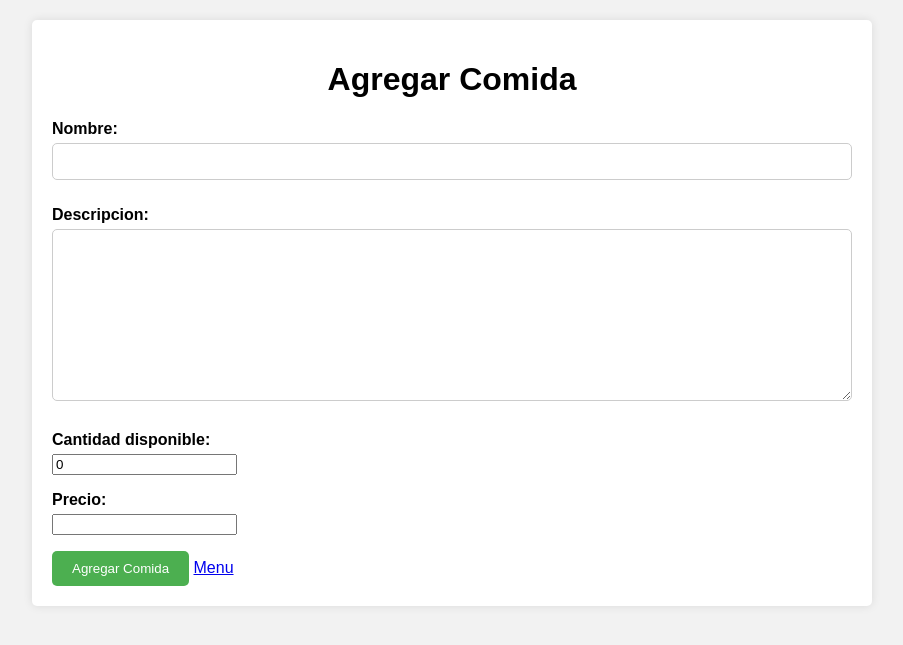
After one commit to jorgeLP1109/restaurante_project, a Django app: page /agregar_comida/ in a window 1280 px wide. The commit adds this page. Shown: the top 645 px of the page, without its empty margins (188-1091 px from the left). Run offline with Django 5.2, Linux system fonts and the light colour scheme.

Commit message:
problemas resuelto cargar comida

```diff
--- a/restaurante_app/admin.py
+++ b/restaurante_app/admin.py
@@ -1,7 +1,7 @@
 
 from django.contrib import admin
-from .models import Producto, Ticket, Cliente
+from .models import Ticket, Cliente
 
-admin.site.register(Producto)
+#admin.site.register(Producto)
 admin.site.register(Ticket)
 admin.site.register(Cliente)
--- a/restaurante_app/forms.py
+++ b/restaurante_app/forms.py
@@ -1,26 +1,21 @@
 # restaurante_app/forms.py
 from django import forms
-from .models import Producto
 from .models import Cliente
 from .models import Mesa
 from .models import Comanda
 from .models import Bebida
+from .models import Comida
 
 class ComandaForm(forms.ModelForm):
     class Meta:
         model = Comanda
-        fields = ['mesa', 'producto', 'cantidad']
+        fields = ['mesa', 'comida', 'bebida', 'cantidad']
         # Puedes personalizar los widgets, etiquetas, etc., según tus necesidades
 
 class MesaForm(forms.ModelForm):
     class Meta:
         model = Mesa
         fields = ['nombre', 'cliente_nombre', 'cliente_identificacion']
-
-class ProductoForm(forms.ModelForm):
-    class Meta:
-        model = Producto
-        fields = ['nombre', 'descripcion', 'precio']
 
 
 class ClienteForm(forms.ModelForm):
@@ -35,3 +30,8 @@ class BebidaForm(forms.ModelForm):
     class Meta:
         model = Bebida
         fields = ['nombre', 'descripcion', 'cantidad_disponible', 'precio']
+
+class ComidaForm(forms.ModelForm):
+    class Meta:
+        model = Comida
+        fields = ['nombre', 'descripcion', 'cantidad_disponible', 'precio']
--- a/restaurante_app/static/css/style.css
+++ b/restaurante_app/static/css/style.css
@@ -1,7 +1,6 @@
 /* static/css/style.css */
 
 body {
-    background-image: url('ruta/a/tu/5.jpg');
     background-size: cover;
     font-family: 'Arial', sans-serif;
     background-color: #f2f2f2;
--- a/restaurante_app/templates/base.html
+++ b/restaurante_app/templates/base.html
@@ -30,12 +30,14 @@
 
 
                 {% if user.is_authenticated %}
-                <a class="nav-link" href="{% url 'agregar_producto' %}">Agregar Producto</a>
+
+                <a class="nav-link" href="{% url 'agregar_comida' %}">Agregar Comida</a>
                 <a class="nav-link" href="{% url 'registrar_usuario' %}">Registrar Usuario</a>
-                <a class="nav-link" href="{% url 'lista_productos' %}">Lista de Productos</a>
+
                 <a class="nav-link" href="{% url 'lista_mesas' %}">Lista de Mesas</a>
                 <a class="nav-link" href="{% url 'abrir_mesa' %}">Abrir Mesa</a>
                 <a class="nav-link" href="{% url 'inventario' %}">Inventario</a></li>
+                <a class="nav-link" href="{% url 'menu' %}">Menu</a></li>
                 <a class="nav-link" href="{% url 'consultar_contabilidad' %}">contabilidad</a>
 
                 {% if mesas.last and mesas.last.id %}
--- /dev/null
+++ b/restaurante_app/templates/restaurante_app/agregar_comida.html
@@ -0,0 +1,73 @@
+<!DOCTYPE html>
+<html lang="en">
+<head>
+    <meta charset="UTF-8">
+    <meta name="viewport" content="width=device-width, initial-scale=1.0">
+    <title>Agregar Bebida</title>
+    <style>
+        body {
+            font-family: Arial, sans-serif;
+            margin: 0;
+            padding: 0;
+            background-color: #f2f2f2;
+        }
+
+        .container {
+            max-width: 800px;
+            margin: 20px auto;
+            padding: 20px;
+            background-color: #fff;
+            border-radius: 5px;
+            box-shadow: 0 0 10px rgba(0, 0, 0, 0.1);
+        }
+
+        h1 {
+            text-align: center;
+        }
+
+        form {
+            margin-top: 20px;
+        }
+
+        form label {
+            display: block;
+            margin-bottom: 5px;
+            font-weight: bold;
+        }
+
+        form input[type="text"],
+        form textarea {
+            width: 100%;
+            padding: 10px;
+            margin-bottom: 10px;
+            border: 1px solid #ccc;
+            border-radius: 5px;
+            box-sizing: border-box;
+        }
+
+        form button {
+            padding: 10px 20px;
+            background-color: #4caf50;
+            color: #fff;
+            border: none;
+            border-radius: 5px;
+            cursor: pointer;
+        }
+
+        form button:hover {
+            background-color: #45a049;
+        }
+    </style>
+</head>
+<body>
+    <div class="container">
+        <h1>Agregar Comida</h1>
+        <form method="POST">
+            {% csrf_token %}
+            {{ form.as_p }}
+            <button type="submit">Agregar Comida</button>
+            <a href="{% url 'menu' %}" type="submit">Menu</a>
+        </form>
+    </div>
+</body>
+</html>
--- a/restaurante_app/templates/restaurante_app/editar_producto.html
+++ b/restaurante_app/templates/restaurante_app/editar_comida.html
@@ -2,7 +2,7 @@
 
 {% block content %}
   <div class="container mt-4">
-    <h2>Editar Producto</h2>
+    <h2>Editar Comida</h2>
     <form method="post" class="form">
       {% csrf_token %}
       {{ form.as_p }}
--- a/restaurante_app/views.py
+++ b/restaurante_app/views.py
@@ -4,8 +4,7 @@ from django.shortcuts import render, redirect, get_object_or_404
 from django.contrib.auth.decorators import permission_required
 from django.contrib.auth.forms import UserCreationForm
 from django.contrib.auth.decorators import login_required
-from .models import Producto, Ticket, Cliente
-from .forms import ProductoForm
+from .models import Ticket, Cliente
 from .forms import ClienteForm
 from django.urls import reverse
 from .models import Mesa, Comanda, Contabilidad
@@ -15,38 +14,40 @@ from datetime import datetime
 from .forms import CerrarMesaForm
 from django.db.models import Sum
 from django.db.models import Q
-from .forms import ComandaForm, BebidaForm
-from .models import Producto, Bebida, Articulo, Comanda
-
+from .forms import ComandaForm, BebidaForm, ComidaForm
+from .models import Bebida, Articulo, Comanda, Comida
+from decimal import Decimal
 from django.shortcuts import render, redirect, get_object_or_404
-from .models import Mesa, Bebida, Producto, Articulo, Comanda
+from .models import Mesa, Bebida, Articulo, Comanda, Comida
 
 def agregar_comanda(request, mesa_id):
     mesa = get_object_or_404(Mesa, id=mesa_id)
-    productos = Producto.objects.all()
     bebidas = Bebida.objects.all()
+    comidas = Comida.objects.all()
 
     if request.method == 'POST':
         if 'form-bebida' in request.POST:
             bebida_id = request.POST.get('bebida_id')
             cantidad = request.POST.get('bebida_cantidad')
+            print(f"Bebida ID: {bebida_id}, Cantidad: {cantidad}")
             if bebida_id and cantidad:
                 bebida = get_object_or_404(Bebida, id=bebida_id)
                 comanda, created = Comanda.objects.get_or_create(mesa=mesa, bebida=bebida)
                 comanda.cantidad += int(cantidad)
                 comanda.save()
-        elif 'form-producto' in request.POST:
-            print("Formulario de productos procesado")
-            producto_id = request.POST.get('producto_id')
-            cantidad = request.POST.get('producto_cantidad')
-            if producto_id and cantidad:
-                producto = get_object_or_404(Producto, id=producto_id)
-                comanda, created = Comanda.objects.get_or_create(mesa=mesa, producto=producto)
+
+        elif 'form-comida' in request.POST:
+            comida_id = request.POST.get('comida_id')
+            cantidad = request.POST.get('comida_cantidad')
+            print(f"Comida ID: {comida_id}, Cantidad: {cantidad}")
+            if comida_id and cantidad:
+                comida = get_object_or_404(Comida, id=comida_id)
+                comanda, created = Comanda.objects.get_or_create(mesa=mesa, comida=comida)
                 comanda.cantidad += int(cantidad)
                 comanda.save()
 
     comandas = Comanda.objects.filter(mesa=mesa)
-    return render(request, 'restaurante_app/agregar_comanda.html', {'mesa': mesa, 'productos': productos, 'bebidas': bebidas, 'comandas': comandas})
+    return render(request, 'restaurante_app/agregar_comanda.html', {'mesa': mesa,'bebidas': bebidas,'comidas': comidas, 'comandas': comandas})
 
 def agregar_bebida(request):
     if request.method == 'POST':
@@ -57,6 +58,18 @@ def agregar_bebida(request):
     else:
         form = BebidaForm()
     return render(request, 'restaurante_app/agregar_bebida.html', {'form': form})
+
+def agregar_comida(request):
+    if request.method == 'POST':
+        form = ComidaForm(request.POST)
+        if form.is_valid():
+            form.save()
+            return redirect('menu')
+    else:
+        form = ComidaForm()
+    return render(request, 'restaurante_app/agregar_comida.html', {'form': form})
+
+
 
 def crear_comanda(request):
     if request.method == 'POST':
@@ -91,9 +104,12 @@ def abrir_mesa(request):
 def cerrar_mesa(request, mesa_id):
     mesa = get_object_or_404(Mesa, id=mesa_id)
     comandas = Comanda.objects.filter(mesa=mesa)
-    total = sum(comanda.bebida.precio * comanda.cantidad if comanda.bebida else
-                comanda.producto.precio * comanda.cantidad if comanda.producto else
-                comanda.articulo.precio * comanda.cantidad if comanda.articulo else 0 for comanda in comandas)
+
+    # Calcular el total como un Decimal en lugar de un float
+    total = Decimal(sum(comanda.bebida.precio * comanda.cantidad if comanda.bebida else
+                        comanda.comida.precio * comanda.cantidad if comanda.comida else
+                        comanda.articulo.precio * comanda.cantidad if comanda.articulo else 0
+                        for comanda in comandas))
 
     # Lógica para cerrar la mesa
     contabilidad = Contabilidad.objects.last()  # Obtén la última instancia de Contabilidad
@@ -112,7 +128,7 @@ def cerrar_mesa(request, mesa_id):
     # Renderiza la plantilla con el detalle de la mesa cerrada
     return render(request, 'restaurante_app/cerrar_mesa_detalle.html', {'mesa': mesa, 'total': total})
 
-
+#0joooooooooooooooooooooooooooooooooo!!!!!!!!! solo producto aqui
 def cerrar_mesa_detalle(request, mesa_id):
     mesa = get_object_or_404(Mesa, id=mesa_id)
     comandas = Comanda.objects.filter(mesa=mesa)
@@ -121,19 +137,6 @@ def cerrar_mesa_detalle(request, mesa_id):
     mesas_abiertas = Mesa.objects.filter(abierta=True)  # Obtener las mesas abiertas
 
     return render(request, 'restaurante_app/cerrar_mesa.html', {'mesa': mesa, 'comandas': comandas, 'total': total, 'mesas_abiertas': mesas_abiertas})
-
-
-def agregar_producto(request):
-    if request.method == 'POST':
-        form = ProductoForm(request.POST)
-        if form.is_valid():
-            # Guardar el producto si el formulario es válido
-            form.save()
-            return redirect('lista_productos')
-    else:
-        form = ProductoForm()
-
-    return render(request, 'restaurante_app/agregar_producto.html', {'form': form})
 
 def listar_clientes(request):
     clientes = Cliente.objects.all()
@@ -168,23 +171,6 @@ def eliminar_cliente(request, cliente_id):
     cliente = get_object_or_404(Cliente, pk=cliente_id)
     cliente.delete()
     return redirect('listar_clientes')
-
-
-def cargar_editar_producto(request, pk=None):
-    if pk:
-        producto = get_object_or_404(Producto, pk=pk)
-    else:
-        producto = None
-
-    if request.method == 'POST':
-        form = ProductoForm(request.POST, instance=producto)
-        if form.is_valid():
-            form.save()
-            return redirect('admin_interface')  # Cambia 'admin_interface' por la URL correcta
-    else:
-        form = ProductoForm(instance=producto)
-
-    return render(request, 'restaurante_app/cargar_editar_producto.html', {'form': form})
 
 def admin_interface(request):
     productos = Producto.objects.all()
@@ -222,29 +208,6 @@ def profile(request):
 def ver_perfil(request):
     # Aquí puedes agregar lógica para obtener información adicional del usuario si es necesario
     return render(request, 'restaurante_app/profile.html')
-
-def lista_productos(request):
-    productos = Producto.objects.all()  # Obtener todos los productos
-    return render(request, 'restaurante_app/lista_productos.html', {'productos': productos})
-
-def editar_producto(request, pk):
-    producto = get_object_or_404(Producto, id=pk)
-    if request.method == 'POST':
-        form = ProductoForm(request.POST, instance=producto)
-        if form.is_valid():
-            form.save()
-            return redirect('lista_productos')
-    else:
-        form = ProductoForm(instance=producto)
-    return render(request, 'restaurante_app/editar_producto.html', {'form': form})
-
-
-
-def eliminar_producto(request, pk):
-    producto = get_object_or_404(Producto, pk=pk)
-    # Lógica para eliminar el producto
-    producto.delete()
-    return redirect('lista_productos')
 
 def consultar_contabilidad(request):
     # Obtener parámetros de consulta
@@ -303,6 +266,10 @@ def inventario(request):
     bebidas = Bebida.objects.all()
     return render(request, 'restaurante_app/inventario.html', {'bebidas': bebidas})
 
+def menu(request):
+    comidas = Comida.objects.all()
+    return render(request, 'restaurante_app/menu.html', {'comidas': comidas})
+
 
 def editar_bebida(request, bebida_id):
     bebida = get_object_or_404(Bebida, id=bebida_id)
@@ -319,3 +286,20 @@ def eliminar_bebida(request, bebida_id):
     bebida = get_object_or_404(Bebida, id=bebida_id)
     bebida.delete()
     return redirect('inventario')
+
+
+def editar_comida(request, bebida_id):
+    comida = get_object_or_404(Comida, id=comida_id)
+    if request.method == 'POST':
+        form = ComidaForm(request.POST, instance=comida)
+        if form.is_valid():
+            form.save()
+            return redirect('menu')
+    else:
+        form = ComidaForm(instance=comida)
+    return render(request, 'restaurante_app/editar_comida.html', {'form': form})
+
+def eliminar_comida(request, bebida_id):
+    comida = get_object_or_404(Comida, id=comida_id)
+    comida.delete()
+    return redirect('menu')
--- a/restaurante_project/urls.py
+++ b/restaurante_project/urls.py
@@ -7,21 +7,21 @@ from django.contrib.auth.views import LogoutView
 from restaurante_app.views import profile
 from restaurante_app.views import lista_mesas, abrir_mesa
 from restaurante_app.views import crear_comanda, ver_comandas, agregar_comanda, cerrar_mesa, cerrar_mesa_detalle
-from restaurante_app.views import inventario, agregar_bebida, editar_bebida, eliminar_bebida
+from restaurante_app.views import inventario, agregar_bebida, editar_bebida, eliminar_bebida, menu, agregar_comida, editar_comida, eliminar_comida
 app_name = 'restaurante_app'
 
 urlpatterns = [
     path('admin/', admin.site.urls),
     path('accounts/', include('django.contrib.auth.urls')),
     path('', views.inicio, name='inicio'),
-    path('agregar_producto/', views.agregar_producto, name='agregar_producto'),
+
     path('registrar_usuario/', views.registrar_usuario, name='registrar_usuario'),
     path('cerrar_sesion/', LogoutView.as_view(), name='cerrar_sesion'),
     path('accounts/profile/', profile, name='profile'),
     path('perfil/', views.ver_perfil, name='ver_perfil'),
-    path('lista_productos/', views.lista_productos, name='lista_productos'),
-    path('editar_producto/<int:pk>/', views.editar_producto, name='editar_producto'),
-    path('eliminar_producto/<int:pk>/', views.eliminar_producto, name='eliminar_producto'),
+
+
+
     path('lista_mesas/', views.lista_mesas, name='lista_mesas'),
     path('abrir_mesa/', views.abrir_mesa, name='abrir_mesa'),
     path('cerrar_mesa/<int:mesa_id>/', views.cerrar_mesa, name='cerrar_mesa'),
@@ -34,7 +34,10 @@ urlpatterns = [
     path('agregar_bebida/', agregar_bebida, name='agregar_bebida'),
     path('editar_bebida/<int:bebida_id>/', editar_bebida, name='editar_bebida'),
     path('eliminar_bebida/<int:bebida_id>/', eliminar_bebida, name='eliminar_bebida'),
-
+    path('menu/', menu, name='menu'), #intento
+    path('agregar_comida/', agregar_comida, name='agregar_comida'),
+    path('editar_comida/<int:comida_id>/', editar_comida, name='editar_comida'),
+    path('eliminar_comida/<int:comida_id>/', eliminar_comida, name='eliminar_comida'),
 
 
 
```
Also changed, not shown: restaurante_app/models.py (+10 -1 lines), restaurante_app/templates/restaurante_app/agregar_comanda.html (+15 -16 lines), restaurante_app/templates/restaurante_app/agregar_producto.html (deleted, +0 -23 lines), restaurante_app/templates/restaurante_app/cargar_editar_producto.html (deleted, +0 -13 lines), restaurante_app/templates/restaurante_app/lista_productos.html (deleted, +0 -18 lines), restaurante_app/templates/restaurante_app/menu.html (added, +36 -0 lines), db.sqlite3, restaurante_app/migrations/0010_comida_comanda_comida.py (added), restaurante_app/migrations/0011_remove_comanda_producto.py (added).
